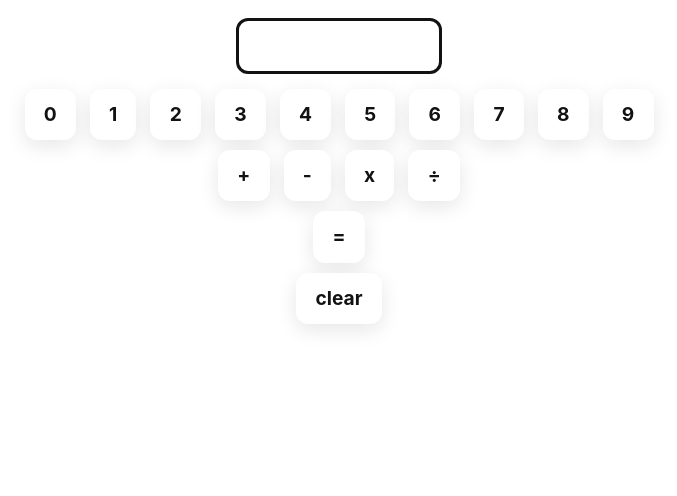
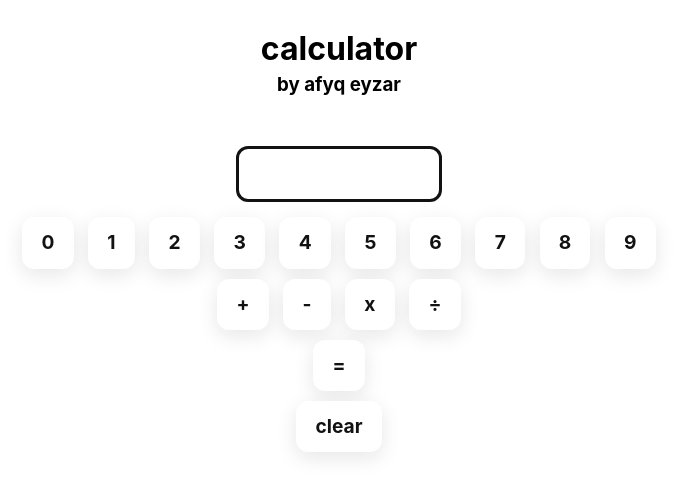
Before and after one commit to afyqeyzar/calculator_js, a plain HTML site: page index.html in a window 1280 px wide. Shown: the whole page, without its empty margins (301-978 px from the left). Drawn offline with Linux system fonts and the light colour scheme.

Commit message:
added title

```diff
--- a/index.html
+++ b/index.html
@@ -11,6 +11,9 @@
         <script src="script.js" async defer></script>
     </head>
     <body>
+        <h1>calculator</h1>
+        <h3>by afyq eyzar</h3>
+
         <div id="display"></div>
         <div class="number-buttons">
             <button id="zero" class="number">0</button>
--- a/style.css
+++ b/style.css
@@ -3,7 +3,18 @@ body{
     justify-content: center;
     align-items: center;
     flex-direction: column;
+    font-family: Inter,sans-serif;
 }
+
+h1 {
+    margin-bottom: 0px;
+}
+
+h3 {
+    margin-top: 5px;
+    margin-bottom: 40px;
+}
+
 
 #display{
     border: 3px solid #121212;
```
